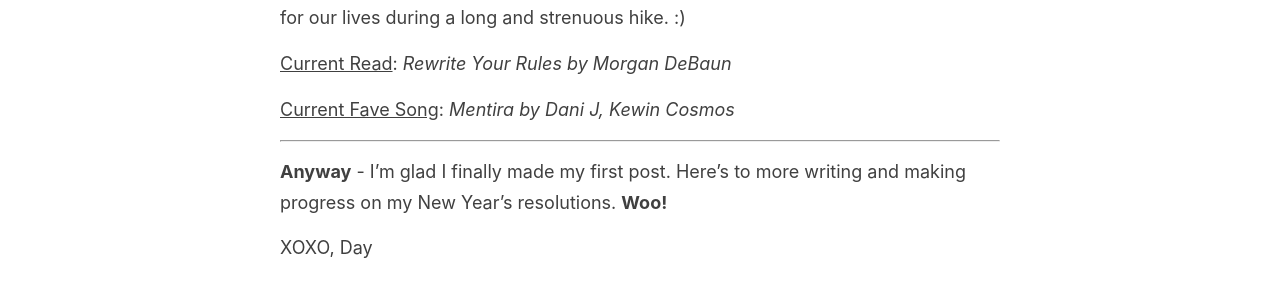
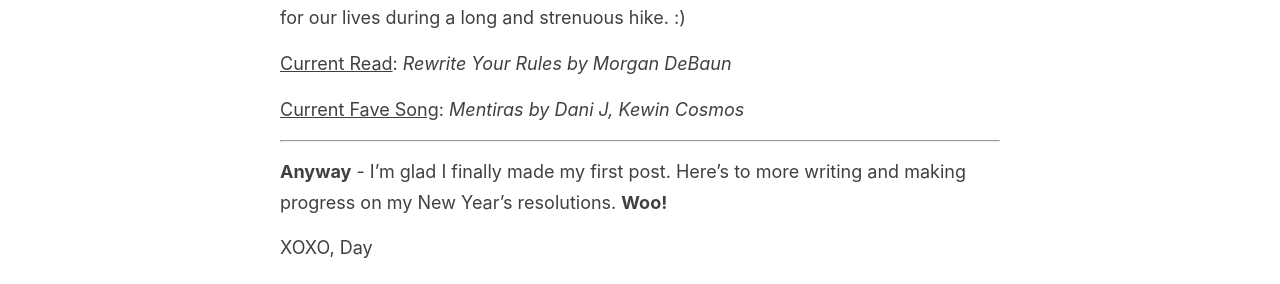
Before and after one commit to dayana0425/my-jekyll-blog, a Jekyll site: the page built from _posts/2025-08-20-first-post.md, in a window 1280 px wide. Shown: the part 1273-1557 px from the top of the page. Built offline with Jekyll 4.4.1, drawn with Linux system fonts in a browser that asks for light colours.

Commit message:
edit blog

```diff
--- a/_posts/2025-08-20-first-post.md
+++ b/_posts/2025-08-20-first-post.md
@@ -25,7 +25,7 @@ I’m currently exploring AI and large language models (LLMs) to better understa
 
 <u>Current Read</u>: *Rewrite Your Rules by Morgan DeBaun*
 
-<u>Current Fave Song</u>: *Mentira by Dani J, Kewin Cosmos*
+<u>Current Fave Song</u>: *Mentiras by Dani J, Kewin Cosmos*
 
 ---
 
```
